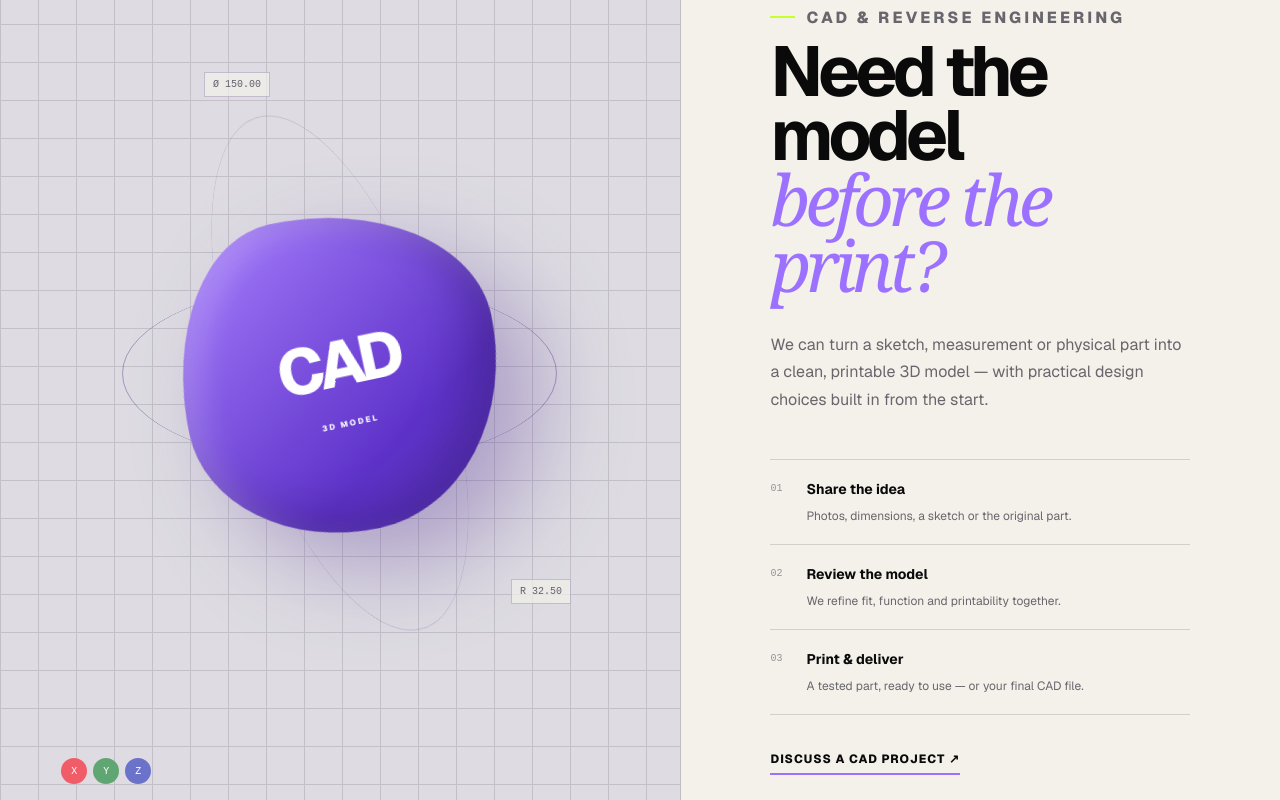
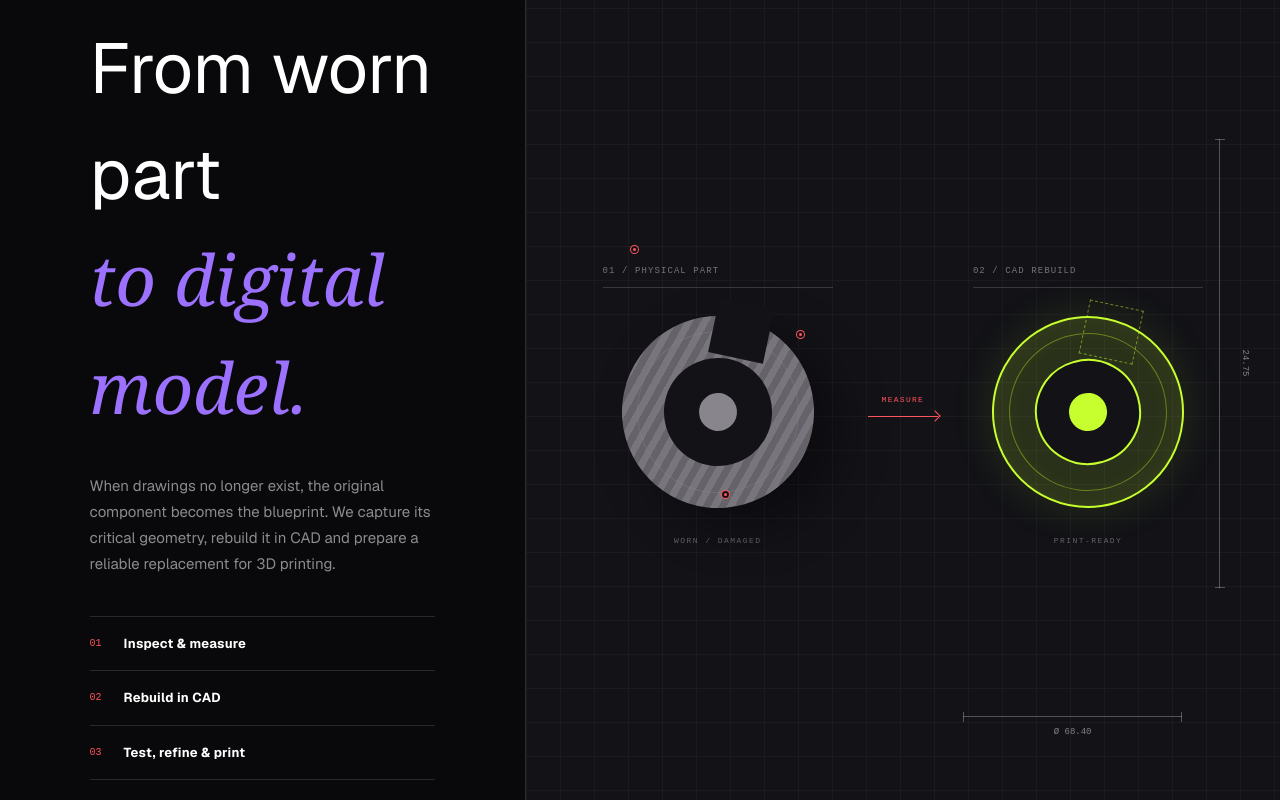
Before and after one commit to RobFyd/robyfactory-website, a Next.js app: page / in a window 1280 px wide. Shown: the part 3940-4740 px from the top of the page. Built offline with nearby package versions, Linux system fonts and the light colour scheme.

Commit message:
Add reverse engineering section

```diff
--- a/app/globals.css
+++ b/app/globals.css
@@ -506,6 +506,101 @@ h2 em {
 .capability-dark p { color: rgba(255,255,255,0.52); }
 .capability-lime { background: var(--lime); }
 
+.reverse-section {
+  display: grid;
+  grid-template-columns: minmax(390px, 0.82fr) minmax(0, 1.18fr);
+  min-height: 760px;
+  color: white;
+  background: #09090b;
+}
+
+.reverse-copy {
+  display: flex;
+  flex-direction: column;
+  justify-content: center;
+  padding: 100px clamp(50px, 7vw, 130px);
+}
+
+.reverse-copy h2 { color: white; font-size: clamp(48px, 5.5vw, 82px); }
+.reverse-copy > p:not(.eyebrow) { max-width: 560px; margin: 30px 0 0; color: rgba(255,255,255,0.53); font-size: 15px; line-height: 1.75; }
+.reverse-steps { margin: 38px 0 0; padding: 0; list-style: none; border-top: 1px solid rgba(255,255,255,0.13); }
+.reverse-steps li { display: flex; align-items: center; gap: 22px; padding: 17px 0; border-bottom: 1px solid rgba(255,255,255,0.13); }
+.reverse-steps span { color: var(--brand-red); font: 10px monospace; }
+.reverse-steps strong { font-size: 13px; letter-spacing: 0.02em; }
+.reverse-link { color: white; border-color: var(--lime); }
+
+.reverse-visual {
+  position: relative;
+  min-height: 640px;
+  overflow: hidden;
+  display: grid;
+  grid-template-columns: 1fr 100px 1fr;
+  align-items: center;
+  gap: 20px;
+  padding: clamp(45px, 6vw, 90px);
+  background: #121217;
+  border-left: 1px solid rgba(255,255,255,0.1);
+}
+
+.reverse-grid {
+  position: absolute;
+  inset: 0;
+  opacity: 0.13;
+  background-image: linear-gradient(rgba(255,255,255,0.28) 1px, transparent 1px), linear-gradient(90deg, rgba(255,255,255,0.28) 1px, transparent 1px);
+  background-size: 34px 34px;
+}
+
+.reverse-stage { position: relative; z-index: 2; display: flex; flex-direction: column; align-items: center; gap: 28px; }
+.reverse-label { align-self: stretch; padding-bottom: 11px; color: rgba(255,255,255,0.42); border-bottom: 1px solid rgba(255,255,255,0.16); font: 9px monospace; letter-spacing: 0.12em; }
+.reverse-stage small { color: rgba(255,255,255,0.35); font: 8px monospace; letter-spacing: 0.18em; }
+
+.part-shape {
+  position: relative;
+  width: clamp(145px, 15vw, 220px);
+  aspect-ratio: 1;
+  border-radius: 50%;
+  transform: rotate(-16deg);
+}
+
+.part-shape::before,
+.part-shape::after,
+.part-shape i,
+.part-shape b { content: ""; position: absolute; border-radius: 50%; }
+.part-shape::before { inset: 22%; background: #121217; }
+.part-shape::after { inset: 40%; background: currentColor; }
+.part-shape i { inset: 8%; border: 1px solid currentColor; opacity: 0.38; }
+.part-shape b { top: -2%; right: 12%; width: 29%; height: 29%; background: #121217; border-radius: 0; transform: rotate(28deg); }
+
+.part-original { color: #88858d; background: repeating-linear-gradient(135deg, #656269 0 7px, #78757d 7px 14px); box-shadow: 18px 23px 50px rgba(0,0,0,0.35); }
+.part-model { color: var(--lime); background: rgba(199,255,46,0.13); border: 2px solid var(--lime); box-shadow: 0 0 45px rgba(199,255,46,0.12), inset 0 0 35px rgba(199,255,46,0.08); }
+.part-model::before { border: 2px solid var(--lime); }
+.part-model::after { background: var(--lime); }
+.part-model b { background: transparent; border: 1px dashed rgba(199,255,46,0.48); }
+
+.reverse-transfer { position: relative; z-index: 3; display: flex; flex-direction: column; align-items: center; gap: 12px; color: var(--brand-red); }
+.reverse-transfer span { font: 8px monospace; letter-spacing: 0.16em; }
+.reverse-transfer i { position: relative; width: 70px; height: 1px; background: var(--brand-red); }
+.reverse-transfer i::after { content: ""; position: absolute; top: -4px; right: -1px; width: 8px; height: 8px; border-top: 1px solid var(--brand-red); border-right: 1px solid var(--brand-red); transform: rotate(45deg); }
+
+.dimension { position: absolute; z-index: 4; color: rgba(255,255,255,0.48); font: 9px monospace; }
+.dimension::before, .dimension::after { content: ""; position: absolute; background: rgba(255,255,255,0.28); }
+.dimension-width { right: 13%; bottom: 20%; width: 29%; border-top: 1px solid rgba(255,255,255,0.28); text-align: center; }
+.dimension-width::before, .dimension-width::after { top: -5px; width: 1px; height: 10px; }
+.dimension-width::before { left: 0; }
+.dimension-width::after { right: 0; }
+.dimension-width span { position: relative; top: 10px; }
+.dimension-height { top: 25%; right: 8%; height: 42%; border-left: 1px solid rgba(255,255,255,0.28); }
+.dimension-height::before, .dimension-height::after { left: -5px; width: 10px; height: 1px; }
+.dimension-height::before { top: 0; }
+.dimension-height::after { bottom: 0; }
+.dimension-height span { position: absolute; top: 50%; left: 11px; transform: translateY(-50%) rotate(90deg); }
+.scan-point { position: absolute; z-index: 5; width: 7px; height: 7px; background: var(--brand-red); border: 2px solid #121217; border-radius: 50%; box-shadow: 0 0 0 1px var(--brand-red); }
+.scan-a { top: 35%; left: 14%; }
+.scan-b { top: 58%; left: 26%; }
+.scan-c { top: 43%; left: 36%; }
+.reverse-status { position: absolute; z-index: 4; right: 6%; top: 7%; color: rgba(255,255,255,0.42); font: 8px monospace; letter-spacing: 0.12em; }
+.reverse-status i { display: inline-block; width: 6px; height: 6px; margin-right: 7px; background: var(--lime); border-radius: 50%; box-shadow: 0 0 8px var(--lime); }
+
 .cad-section {
   display: grid;
   grid-template-columns: minmax(0, 1fr) minmax(420px, 0.88fr);
@@ -641,6 +736,9 @@ footer > p { margin: 0; color: rgba(255,255,255,0.36); font-size: 11px; text-ali
   .service-card h3 { margin-top: 34px; }
   .capabilities-section { grid-template-columns: 1fr; }
   .capabilities-intro > p:not(.eyebrow) { max-width: 650px; }
+  .reverse-section { grid-template-columns: 1fr; }
+  .reverse-copy { padding-block: 110px; }
+  .reverse-visual { min-height: 620px; border-top: 1px solid rgba(255,255,255,0.1); border-left: 0; }
   .cad-section { grid-template-columns: 0.9fr 1.1fr; }
   .contact-section { grid-template-columns: 1fr; gap: 65px; }
   .contact-meta { grid-template-columns: repeat(3, 1fr); }
@@ -676,6 +774,13 @@ footer > p { margin: 0; color: rgba(255,255,255,0.36); font-size: 11px; text-ali
   .capabilities-intro h2 { font-size: clamp(46px, 13vw, 64px); }
   .capabilities-grid { grid-template-columns: 1fr; }
   .capability-card { min-height: 270px; }
+  .reverse-copy { padding: 90px 21px; }
+  .reverse-copy h2 { font-size: clamp(46px, 13vw, 64px); }
+  .reverse-visual { grid-template-columns: 1fr 48px 1fr; min-height: 520px; gap: 8px; padding: 45px 20px; }
+  .part-shape { width: clamp(105px, 31vw, 160px); }
+  .reverse-transfer i { width: 38px; }
+  .dimension-height { right: 3%; }
+  .dimension-width { right: 9%; width: 34%; }
   .cad-section { grid-template-columns: 1fr; }
   .cad-visual { min-height: 520px; }
   .model-core { width: 250px; }
--- a/app/page.tsx
+++ b/app/page.tsx
@@ -249,6 +249,53 @@ export default function Home() {
         </div>
       </section>
 
+      <section className="reverse-section" id="reverse-engineering">
+        <div className="reverse-copy">
+          <p className="eyebrow"><span /> Reverse engineering</p>
+          <h2>From worn part<br /><em>to digital model.</em></h2>
+          <p>
+            When drawings no longer exist, the original component becomes the
+            blueprint. We capture its critical geometry, rebuild it in CAD and
+            prepare a reliable replacement for 3D printing.
+          </p>
+
+          <ol className="reverse-steps">
+            <li><span>01</span><strong>Inspect & measure</strong></li>
+            <li><span>02</span><strong>Rebuild in CAD</strong></li>
+            <li><span>03</span><strong>Test, refine & print</strong></li>
+          </ol>
+
+          <a className="text-link reverse-link" href="#contact">Discuss a replacement part <span>↗</span></a>
+        </div>
+
+        <div className="reverse-visual" aria-label="Schematic showing a physical part measured and rebuilt as a CAD model">
+          <div className="reverse-grid" />
+          <div className="reverse-stage reverse-stage-source">
+            <span className="reverse-label">01 / PHYSICAL PART</span>
+            <div className="part-shape part-original"><i /><b /></div>
+            <small>WORN / DAMAGED</small>
+          </div>
+
+          <div className="reverse-transfer" aria-hidden="true">
+            <span>MEASURE</span>
+            <i />
+          </div>
+
+          <div className="reverse-stage reverse-stage-model">
+            <span className="reverse-label">02 / CAD REBUILD</span>
+            <div className="part-shape part-model"><i /><b /></div>
+            <small>PRINT-READY</small>
+          </div>
+
+          <div className="dimension dimension-width"><span>Ø 68.40</span></div>
+          <div className="dimension dimension-height"><span>24.75</span></div>
+          <div className="scan-point scan-a" />
+          <div className="scan-point scan-b" />
+          <div className="scan-point scan-c" />
+          <div className="reverse-status"><i /> GEOMETRY CAPTURED</div>
+        </div>
+      </section>
+
       <section className="cad-section" id="cad">
         <div className="cad-visual" aria-label="CAD modelling illustration">
           <div className="blueprint-grid" />
@@ -266,7 +313,7 @@ export default function Home() {
         </div>
 
         <div className="cad-copy">
-          <p className="eyebrow eyebrow-dark"><span /> CAD & reverse engineering</p>
+          <p className="eyebrow eyebrow-dark"><span /> CAD design & modelling</p>
           <h2>Need the model<br /><em>before the print?</em></h2>
           <p>
             We can turn a sketch, measurement or physical part into a clean,
```
